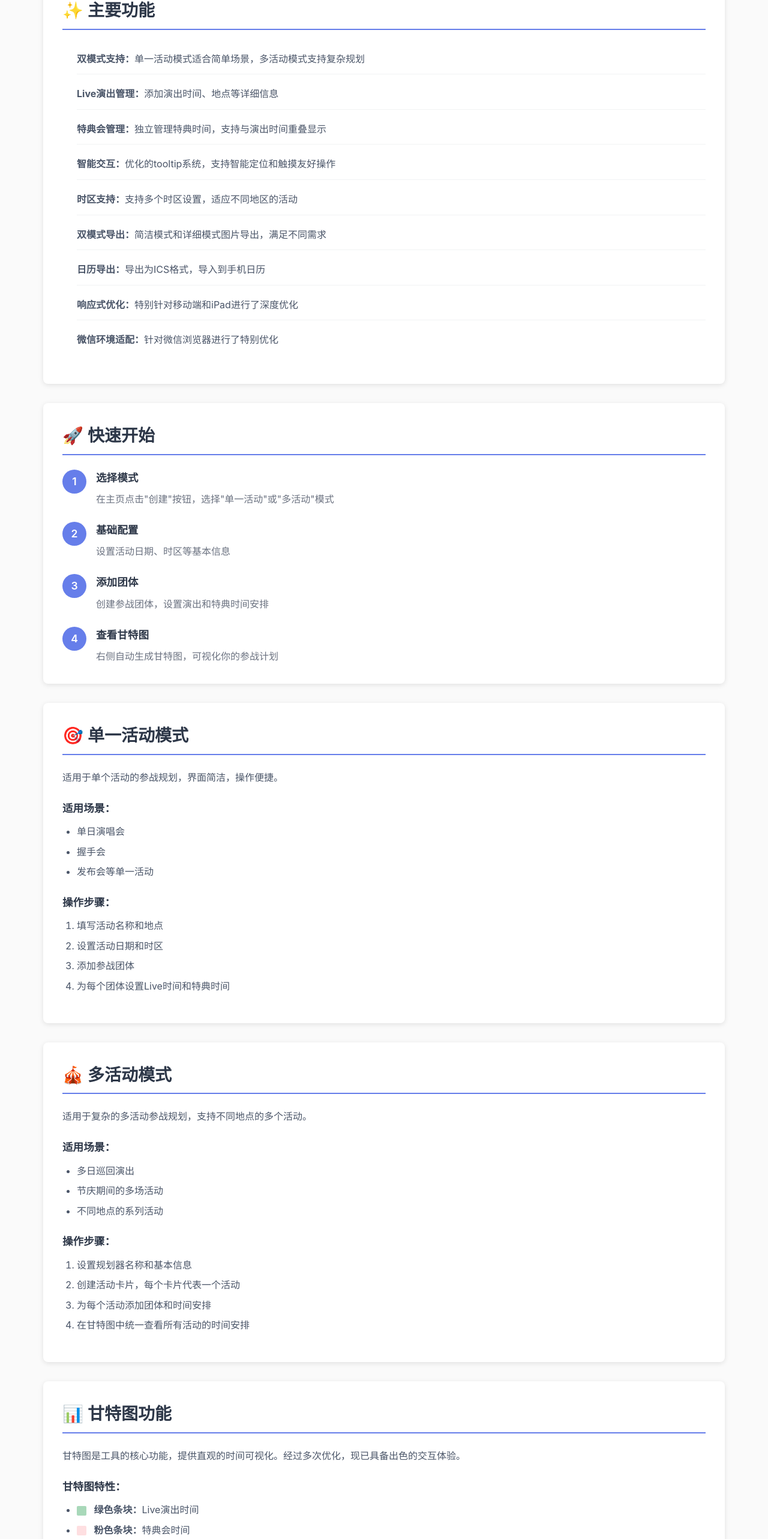
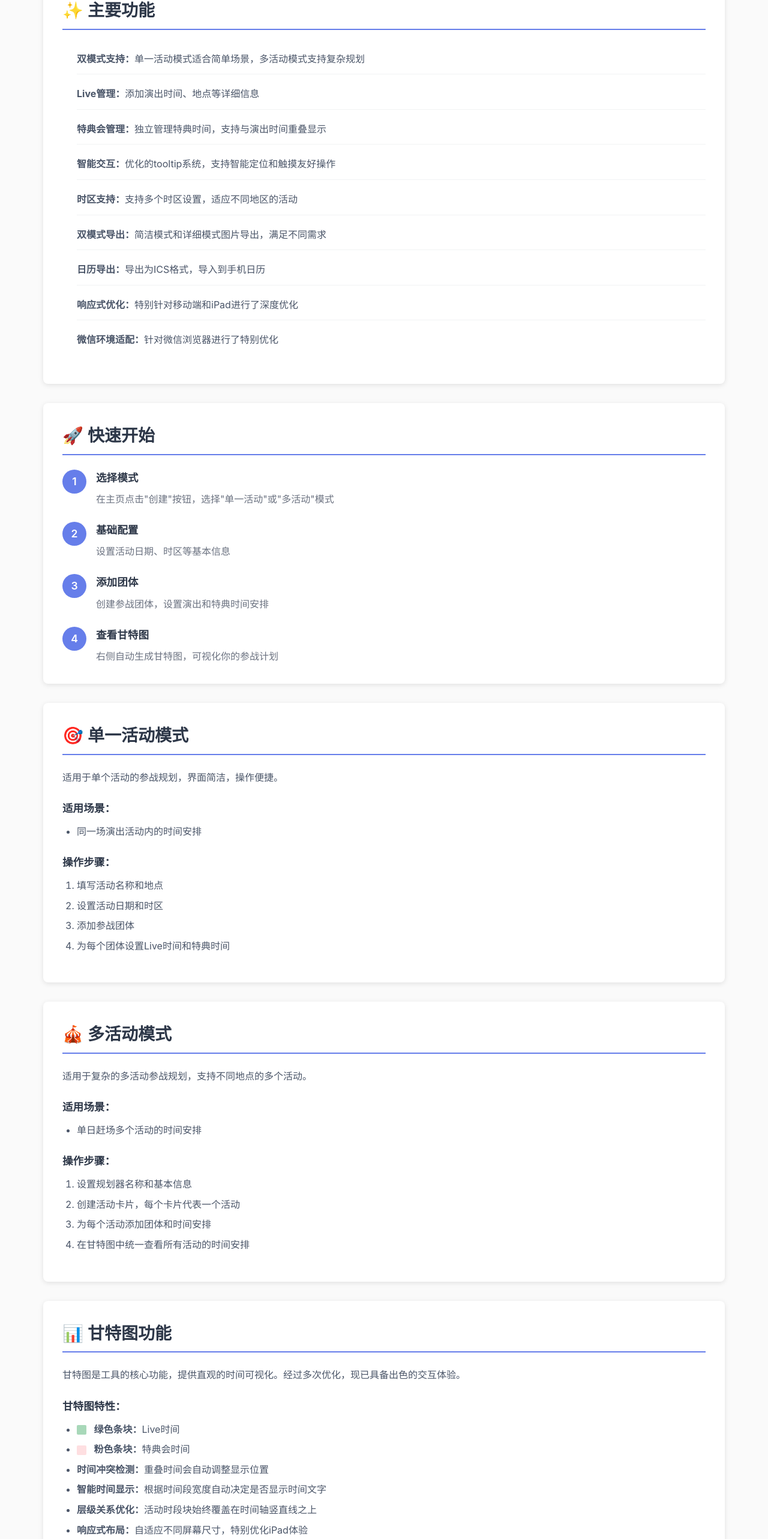
Before and after one commit to torisaboten-agency/torisaboten-tools, a Vue app in the folder sansen_planner_vue/: page /docs in a window 1280 px wide. Shown: the part 1073-3639 px from the top of the page at 60% size. Built offline with nearby package versions, Linux system fonts and the light colour scheme.

Commit message:
文本更新

```diff
--- a/sansen_planner_vue/src/components/CreatePlannerModal.vue
+++ b/sansen_planner_vue/src/components/CreatePlannerModal.vue
@@ -19,7 +19,7 @@
               <div class="type-icon">🎯</div>
               <div class="type-info">
                 <div class="type-title">单一活动</div>
-                <div class="type-desc">针对一个活动的参战规划<br>适用于单场演唱会、握手会等</div>
+                <div class="type-desc">针对一个活动的参战规划<br>适用于参加单场偶像Live</div>
               </div>
             </div>
             <div
@@ -30,7 +30,7 @@
               <div class="type-icon">🗓️</div>
               <div class="type-info">
                 <div class="type-title">多个活动</div>
-                <div class="type-desc">包含多个活动的复合规划<br>适用于偶像节、巡回演出等</div>
+                <div class="type-desc">包含多个活动的复合规划<br>适用于一天内赶场多场活动</div>
               </div>
             </div>
           </div>
--- a/sansen_planner_vue/src/components/CreateTeamModal.vue
+++ b/sansen_planner_vue/src/components/CreateTeamModal.vue
@@ -15,7 +15,7 @@
           >
         </div>
 
-        <h4>Live演出时间段</h4>
+        <h4>Live时间段</h4>
         <div class="time-slots">
           <div
             v-for="(slot, index) in liveSlots"
--- a/sansen_planner_vue/src/views/Documentation.vue
+++ b/sansen_planner_vue/src/views/Documentation.vue
@@ -68,7 +68,7 @@
             <h2>✨ 主要功能</h2>
             <ul class="feature-list">
               <li><strong>双模式支持：</strong>单一活动模式适合简单场景，多活动模式支持复杂规划</li>
-              <li><strong>Live演出管理：</strong>添加演出时间、地点等详细信息</li>
+              <li><strong>Live管理：</strong>添加演出时间、地点等详细信息</li>
               <li><strong>特典会管理：</strong>独立管理特典时间，支持与演出时间重叠显示</li>
               <li><strong>智能交互：</strong>优化的tooltip系统，支持智能定位和触摸友好操作</li>
               <li><strong>时区支持：</strong>支持多个时区设置，适应不同地区的活动</li>
@@ -119,9 +119,7 @@
 
             <h4>适用场景：</h4>
             <ul>
-              <li>单日演唱会</li>
-              <li>握手会</li>
-              <li>发布会等单一活动</li>
+              <li>同一场演出活动内的时间安排</li>
             </ul>
 
             <h4>操作步骤：</h4>
@@ -139,9 +137,7 @@
 
             <h4>适用场景：</h4>
             <ul>
-              <li>多日巡回演出</li>
-              <li>节庆期间的多场活动</li>
-              <li>不同地点的系列活动</li>
+              <li>单日赶场多个活动的时间安排</li>
             </ul>
 
             <h4>操作步骤：</h4>
@@ -159,7 +155,7 @@
 
             <h4>甘特图特性：</h4>
             <ul>
-              <li><span class="color-demo live"></span> <strong>绿色条块：</strong>Live演出时间</li>
+              <li><span class="color-demo live"></span> <strong>绿色条块：</strong>Live时间</li>
               <li><span class="color-demo tokuten"></span> <strong>粉色条块：</strong>特典会时间</li>
               <li><strong>时间冲突检测：</strong>重叠时间会自动调整显示位置</li>
               <li><strong>智能时间显示：</strong>根据时间段宽度自动决定是否显示时间文字</li>
```
Also changed, not shown: 1 other file (tests, documents, lock files or other folders).
